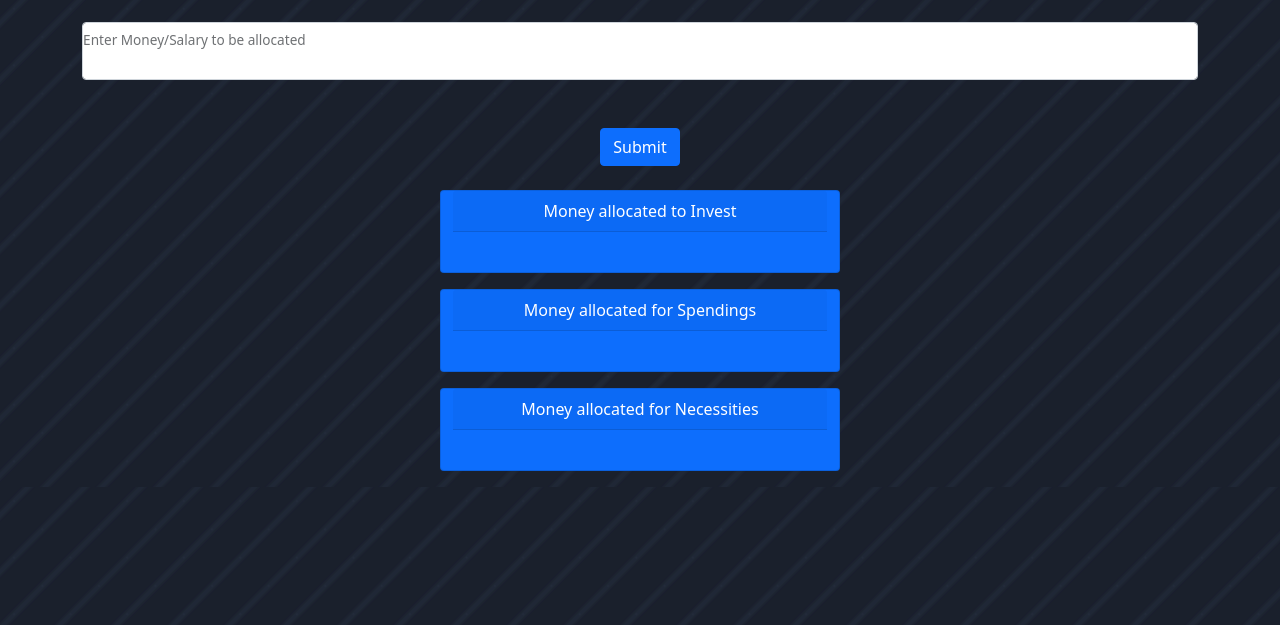
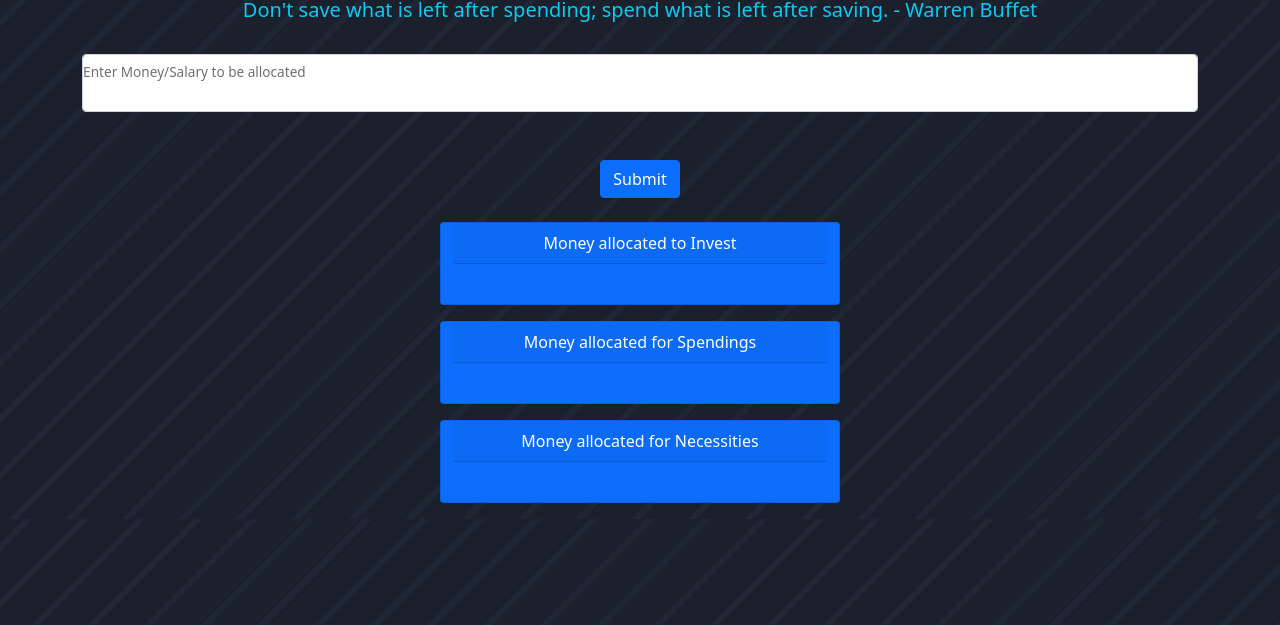
Before and after one commit to shreydd/Budgeteer, a plain HTML site: page index.html in a window 1280 px wide. Shown: the part 175-800 px from the top of the page. Drawn offline with nearby package versions, Linux system fonts and the light colour scheme.

Commit message:
Update index.html

```diff
--- a/index.html
+++ b/index.html
@@ -21,6 +21,7 @@
   <div class="alert alert-primary alert-dismissible fade show" role="alert">This is not a financial advice, just a side-project trying to help allocate/budget money on a monthly salary basis since humans are lazy to do math. The creator is not responsible for your decisions.<button type="button" class="btn-close" data-bs-dismiss="alert" aria-label="Close"></button></div>
 
 	<h1 class="display-4 text-info"> Money Allocator </h1>
+	<h2 class="lead text-info">Don't save what is left after spending; spend what is left after saving. - Warren Buffet </h2>
 
 	<br>
 
```
